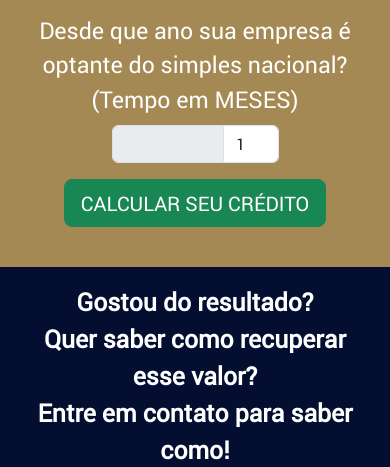
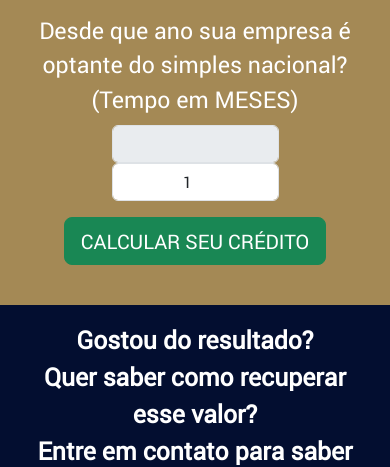
Before and after one commit to rcedror/rcedror.github.io, a plain HTML site: page index.html in a window 390 px wide. Shown: the part 5471-5938 px from the top of the page. Drawn offline with nearby package versions, Linux system fonts and the light colour scheme.

Commit message:
ajustando responsividade.

```diff
--- a/index.html
+++ b/index.html
@@ -191,9 +191,9 @@
                             <div class="mb-3">
                                 <label for="faturamento" class="form-label">Desde que ano sua empresa é optante do simples nacional?(Tempo em MESES)</label>
 
-                                <div class="input-group w-50 text-center mx-auto">
-                                    <input type="text" disabled class="form-control w-50 text-center" id="tempoemtexto">
-                                    <input name="pediododeapuracao" type="number"  value="1" min="1" max="60" class="form-control" id="pediododeapuracao" onchange="tempoemtexto()" placeholder="MESES" required>
+                                <div class="input w-50 text-center mx-auto">
+                                    <input type="text" disabled class="form-control  text-center" id="tempoemtexto">
+                                    <input name="pediododeapuracao" type="number"  value="1" min="1" max="60" class="form-control text-center" id="pediododeapuracao" onchange="tempoemtexto()" placeholder="MESES" required>
                                 </div>
                             </div>
                             <button id="botao-calculadora" type="submit" class="btn btn-success btn-lg bottom-exp">CALCULAR SEU CRÉDITO</button>
```
